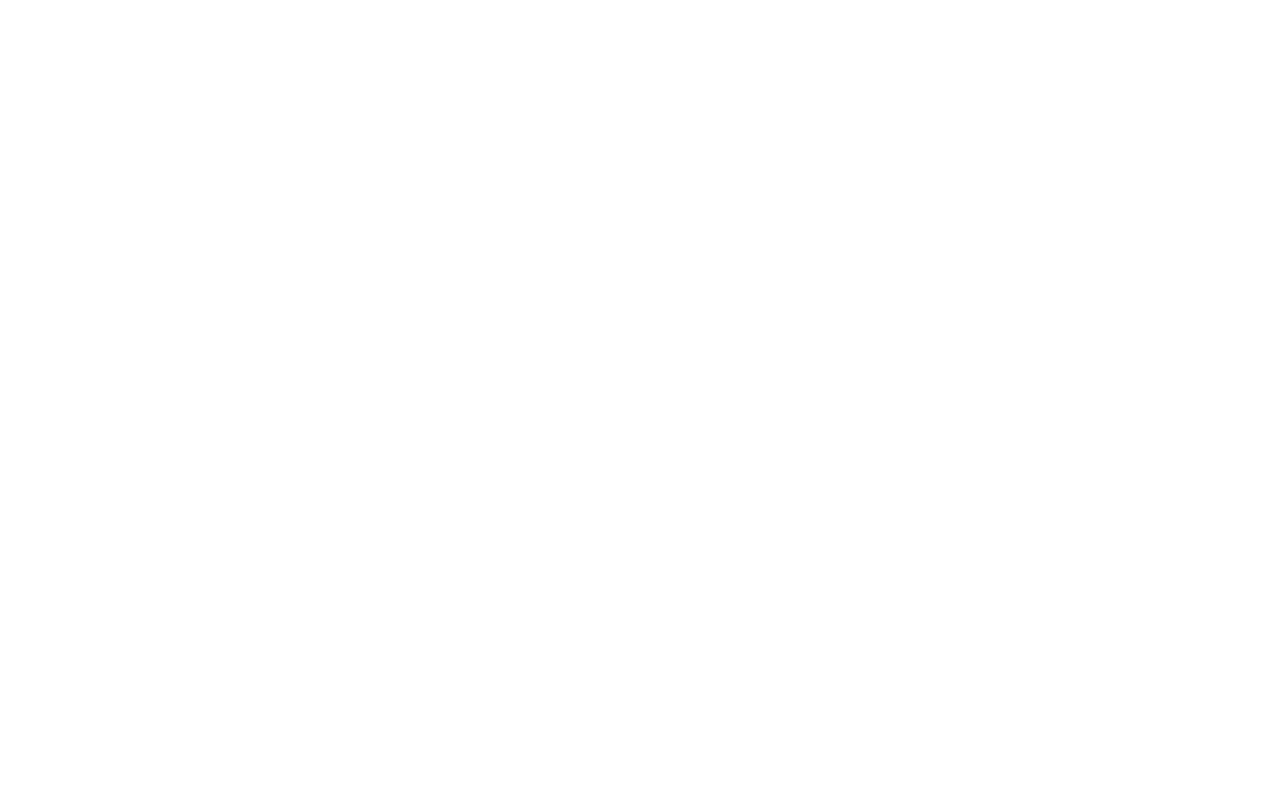
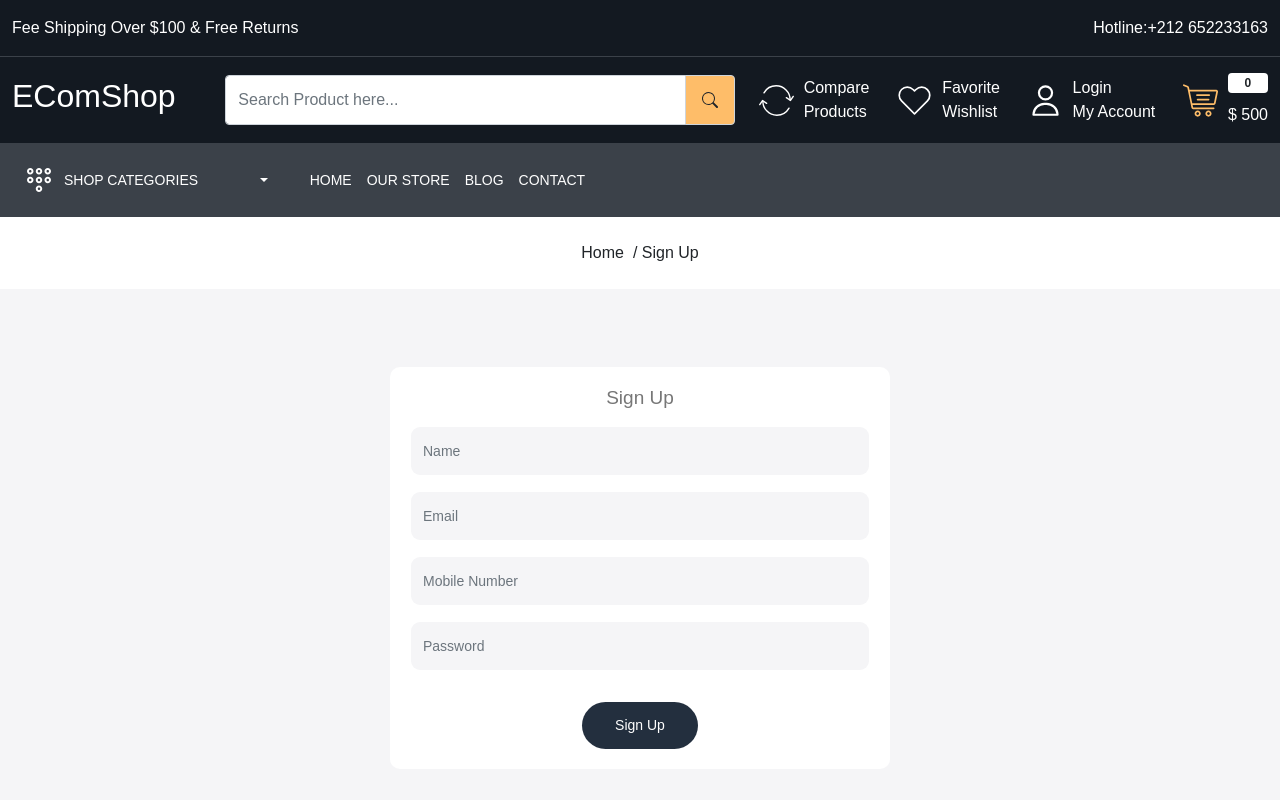
Before and after one commit to ismail-safha/MERN_ECOM_UI_BACK_END_DASHBORD, a React (Vite) app: page /signup in a window 1280 px wide. Before the commit this address had no page. Shown: the top 800 px of the page. Built offline with nearby package versions, Linux system fonts and the light colour scheme.

Commit message:
signup page Ui

```diff
--- a/src/App.jsx
+++ b/src/App.jsx
@@ -10,6 +10,7 @@
 import Wishlist from "./pages/Wishlist";
 import Login from "./pages/Login";
 import Forgotpassword from "./pages/Forgotpassword";
+import Signup from "./pages/Signup";
 
 function App() {
   return (
@@ -26,6 +27,7 @@
             <Route path="wishlist" element={<Wishlist />} />
             <Route path="login" element={<Login />} />
             <Route path="forgot-password" element={<Forgotpassword />} />
+            <Route path="signup" element={<Signup />} />
           </Route>
         </Routes>
       </BrowserRouter>
--- /dev/null
+++ b/src/pages/Signup.jsx
@@ -0,0 +1,43 @@
+import BreadCrumb from "../components/BreadCrumb";
+import Meta from "../components/Meta";
+import CustomInput from "../components/CustomInput";
+const Signup = () => {
+  return (
+    <>
+      <Meta title={"Sign Up"} />
+      <BreadCrumb title="Sign Up" />
+      <section className="login-wrapper py-5 home-wrapper-2">
+        <div className="container-xxl">
+          <div className="row">
+            <div className="col-12">
+              <div className="auth-card">
+                <h3 className="text-center mb-3">Sign Up</h3>
+                <form action="" className="d-flex flex-column gap-15">
+                  <CustomInput type="text" name="name" placeholder="Name" />
+                  <CustomInput type="email" name="email" placeholder="Email" />
+                  <CustomInput
+                    type="tel"
+                    name="mobile"
+                    placeholder="Mobile Number"
+                  />
+                  <CustomInput
+                    type="password"
+                    name="password"
+                    placeholder="Password"
+                  />
+                  <div>
+                    <div className="mt-3 d-flex justify-content-center gap-15 align-items-center">
+                      <button className="button border-0">Sign Up</button>
+                    </div>
+                  </div>
+                </form>
+              </div>
+            </div>
+          </div>
+        </div>
+      </section>
+    </>
+  );
+};
+
+export default Signup;
```
Also changed, not shown: 1 other file (tests, documents, lock files or other folders).
